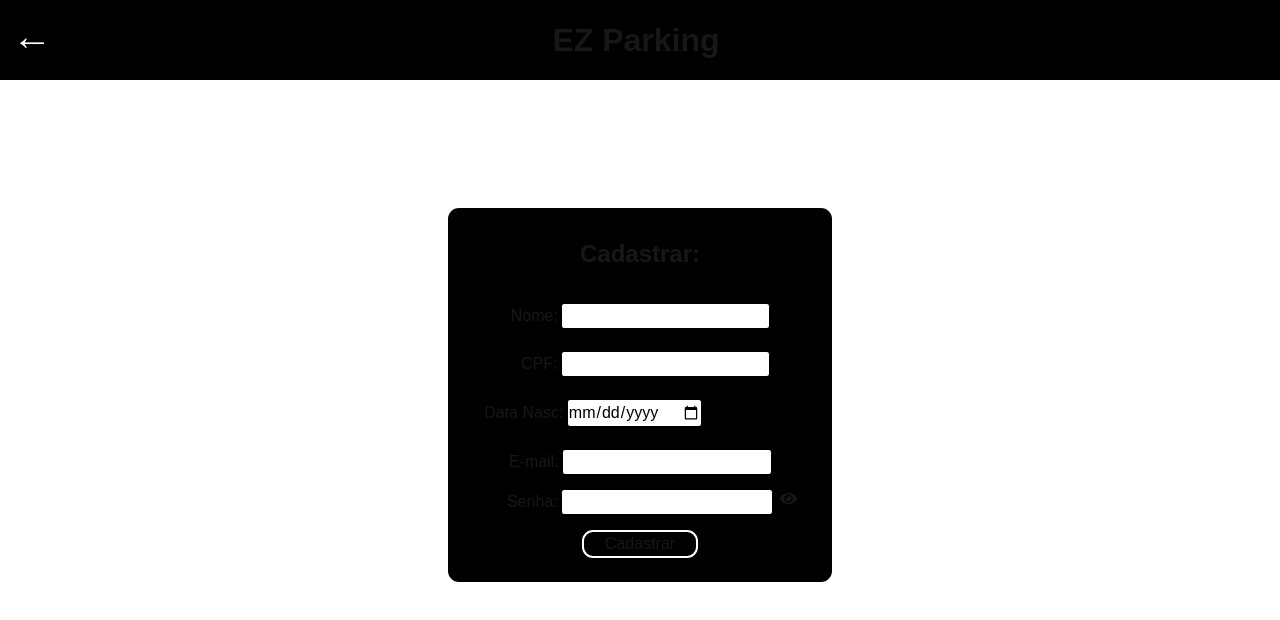
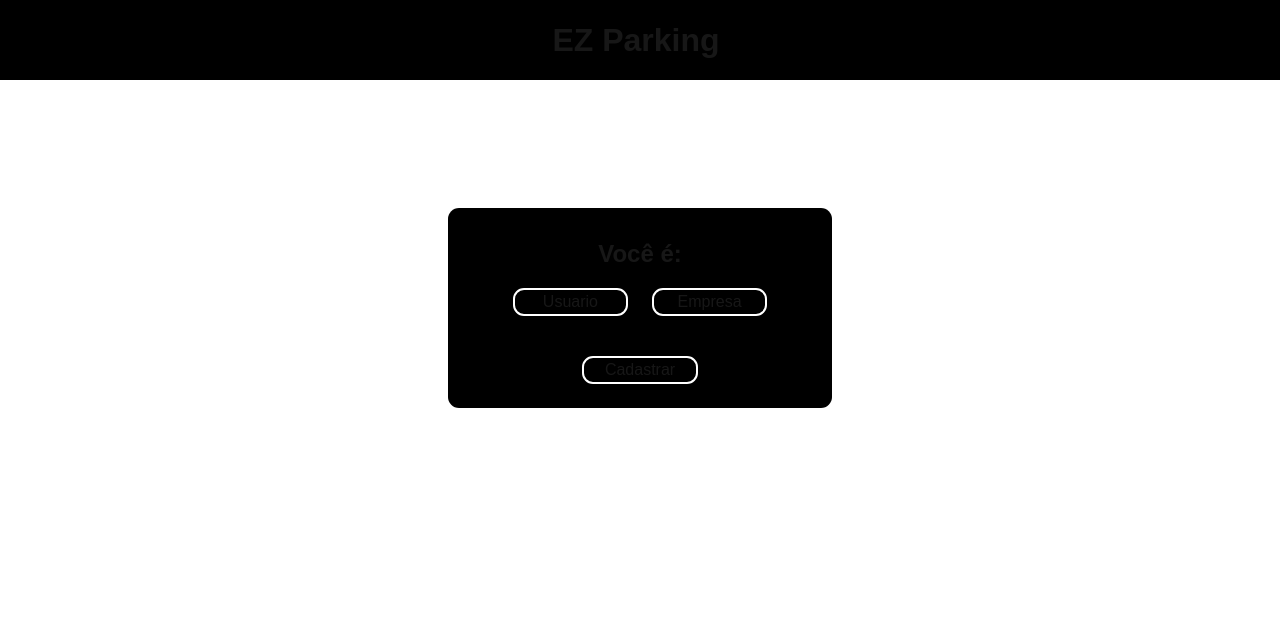
Before and after one commit to RafaelOtavioTenorio/EzParking, a Next.js app: page / in a window 1280 px wide. Both pictures are taken after typing "Sample", "Sample123" into the empty fields and a click on the button "Não tenho cadastro". Shown: the top 620 px of the page. Built offline with nearby package versions, Linux system fonts and the light colour scheme.

Commit message:
Seleção tipo user
Lógica inicial seleção tipo user

```diff
--- a/app/components/Body.tsx
+++ b/app/components/Body.tsx
@@ -8,12 +8,14 @@ import Login from "./Login";
 import Cadastro from "./Cadastro";
 import Loading from "./Loading";
 import ProfileBoxMenu from "./ProfileBoxMenu";
+import TipoUser from "./TipoUser";
 import { useState, useEffect } from "react";
 import Footer from "./Footer";
 
 const Body = () => {
     const [userLogado, setUserLogado] = useState(false);
     const [telaAtual, setTelaAtual] = useState("loading");
+    const [selecionarTipoUser, setSelecionarTipoUser] = useState(0);
     const [cadastrarUsuario, setCadastrarUsuario] = useState(false);
     const [profileBoxMenu, setProfileBoxMenu] = useState(false);
 
@@ -33,7 +35,7 @@ const Body = () => {
 
   return (
     <>
-    { telaAtual !== "loading" && <Header setCadastrarUsuario={setCadastrarUsuario} userLogado={userLogado} telaAtual={telaAtual} profileBoxMenu={profileBoxMenu} setProfileBoxMenu={setProfileBoxMenu} />}
+    { telaAtual !== "loading" && <Header setCadastrarUsuario={setCadastrarUsuario} userLogado={userLogado} telaAtual={telaAtual} profileBoxMenu={profileBoxMenu} setProfileBoxMenu={setProfileBoxMenu} setSelecionarTipoUser={setSelecionarTipoUser} />}
     { telaAtual === "loading" && <Loading />}
     { profileBoxMenu && telaAtual === "home" && <ProfileBoxMenu />}
     { userLogado && telaAtual !== "loading" && <CurrentReg />}
@@ -41,7 +43,8 @@ const Body = () => {
     { userLogado && telaAtual !== "loading" && <Favorites />}
     { userLogado && telaAtual !== "loading" && <Vehicles />}
     { !userLogado && telaAtual !== "loading" && !cadastrarUsuario && <Login setTelaAtual={setTelaAtual} onLoginSuccess={() => setUserLogado(true)} onCadastroRequest={() => setCadastrarUsuario(true)} />}
-    { !userLogado && telaAtual !== "loading" && cadastrarUsuario && <Cadastro setTelaAtual={setTelaAtual} />}
+    { !userLogado && selecionarTipoUser === 0 && telaAtual !== "loading" && cadastrarUsuario && <TipoUser setSelecionarTipoUser={setSelecionarTipoUser}/>}
+    { !userLogado && selecionarTipoUser !== 0 && telaAtual !== "loading" && cadastrarUsuario && <Cadastro setTelaAtual={setTelaAtual} selecionarTipoUser={selecionarTipoUser} />}
     { telaAtual === "home" && <Footer />}
     </>
 
--- a/app/components/Cadastro.tsx
+++ b/app/components/Cadastro.tsx
@@ -6,12 +6,14 @@ import { FaEye, FaEyeSlash} from 'react-icons/fa';
 
 interface CadastroProps {
   setTelaAtual: (value: string) => void;
+  selecionarTipoUser: number;
 }
 
-const Cadastro: React.FC<CadastroProps> = ({ setTelaAtual }) => {
+const Cadastro: React.FC<CadastroProps> = ({ setTelaAtual, selecionarTipoUser }) => {
   const[mostrarSenha, setMostrarSenha] = useState(false);
   const[formData, setFormData] = useState({
     nome: '',
+    tipo: selecionarTipoUser,
     cpf: '',
     dataNascimento: '',
     email: '',
@@ -39,7 +41,7 @@ const Cadastro: React.FC<CadastroProps> = ({ setTelaAtual }) => {
 
     const apiData = {
       nome: formData.nome,
-      tipo: 1,
+      tipo: formData.tipo,
       email: formData.email,
       senha: formData.senha,
       cpf: cpfFormatado,
--- a/app/components/Header.tsx
+++ b/app/components/Header.tsx
@@ -9,9 +9,10 @@ interface HeaderProps {
   setCadastrarUsuario: (value: boolean) => void;
   profileBoxMenu: boolean;
   setProfileBoxMenu: (value: boolean) => void;
+  setSelecionarTipoUser: (value: number) => void;
 }
 
-const Header: FC<HeaderProps> = ({ userLogado, telaAtual, setCadastrarUsuario, profileBoxMenu, setProfileBoxMenu }) => {
+const Header: FC<HeaderProps> = ({ userLogado, telaAtual, setCadastrarUsuario, profileBoxMenu, setProfileBoxMenu, setSelecionarTipoUser }) => {
     const [isOpen, setIsOpen] = useState(false);
 
     const toggleMenu = () => {
@@ -23,6 +24,7 @@ const Header: FC<HeaderProps> = ({ userLogado, telaAtual, setCadastrarUsuario, p
 
     const handleReturnButton = () => {
       setCadastrarUsuario(false);
+      setSelecionarTipoUser(0);
     };
 
     const handleProfileButton = () => {
--- /dev/null
+++ b/app/components/TipoUser.tsx
@@ -0,0 +1,39 @@
+import React, { useState } from 'react'
+import cadastroStyles from '../styles/Cadastro.module.css'
+
+interface TipoUserProps {
+  setSelecionarTipoUser: (value: number) => void;
+}
+
+const TipoUser: React.FC<TipoUserProps> = ({ setSelecionarTipoUser }) => {
+  const [selectedButton, setSelectedButton] = useState<number | null>(null);
+
+  const handleButtonClick = (buttonId: number, event: React.MouseEvent<HTMLButtonElement>) => {
+    event.preventDefault();
+    setSelectedButton(buttonId);
+  }
+
+  const handleSubmit = async (e: { preventDefault: () => void; }) => {
+      e.preventDefault();
+      if(selectedButton !== null){
+        setSelecionarTipoUser(selectedButton);
+      } else {
+        alert("Selecione o tipo de cadastro!");
+      }
+  };
+
+  return (
+    <form onSubmit={handleSubmit} className={cadastroStyles.cadastroForm}>
+
+      <h1 className={cadastroStyles.cadastroFormTitle}>Você é:</h1>
+      <div className={cadastroStyles.selecaoUsuario}>
+        <button className={`${cadastroStyles.usuarioButton} ${selectedButton === 1 ? cadastroStyles.selected : ""}`} onClick={(e) => handleButtonClick(1, e)}>Usuario</button>
+        <button className={`${cadastroStyles.empresaButton} ${selectedButton === 2 ? cadastroStyles.selected : ""}`} onClick={(e) => handleButtonClick(2, e)}>Empresa</button>
+      </div>
+
+      <button type="submit" className={cadastroStyles.cadastrarButton}>Cadastrar</button>
+    </form>
+  )
+}
+
+export default TipoUser
--- a/app/styles/Cadastro.module.css
+++ b/app/styles/Cadastro.module.css
@@ -77,6 +77,35 @@
     margin-top: 2vh;
     margin-bottom: 3vh;
 }
+.selecaoUsuario{
+    display: flex;
+    justify-content: center;
+    align-items: center;
+}
+
+.usuarioButton{
+    align-self: center;
+    border: 2px solid white;
+    border-radius: 1cap;
+    width: 30%;
+    margin-top: 2vh;
+    margin-bottom: 3vh;
+    margin-right: 3vh;
+}
+
+.selected{
+    background-color: white;
+    color: black;
+}
+
+.empresaButton{
+    align-self: center;
+    border: 2px solid white;
+    border-radius: 1cap;
+    width: 30%;
+    margin-top: 2vh;
+    margin-bottom: 3vh;
+}
 
 /*== Viewport Desktop ==*/
 @media screen and (min-aspect-ratio: 1/1) {
--- a/app/styles/ProfileBoxMenu.module.css
+++ b/app/styles/ProfileBoxMenu.module.css
@@ -1,8 +1,9 @@
 .wrapper{
     position: fixed;
     right: 0;
-    padding-top: 10vh;
-    background-color: red;
+    padding-top: 1vh;
+    background-color: black;
+    border: 1px solid white;
     border-radius: 1cap;
     width: 40%;
     height: 10vh;
@@ -12,7 +13,7 @@
 .component{
     width: 10px;
     height: 10px;
-    border-left: 10px solid black;
+    border-top: 10px solid white;
     border-right: 10px solid black;
     border-bottom: 10px solid black;
     margin: 10px auto;
```
